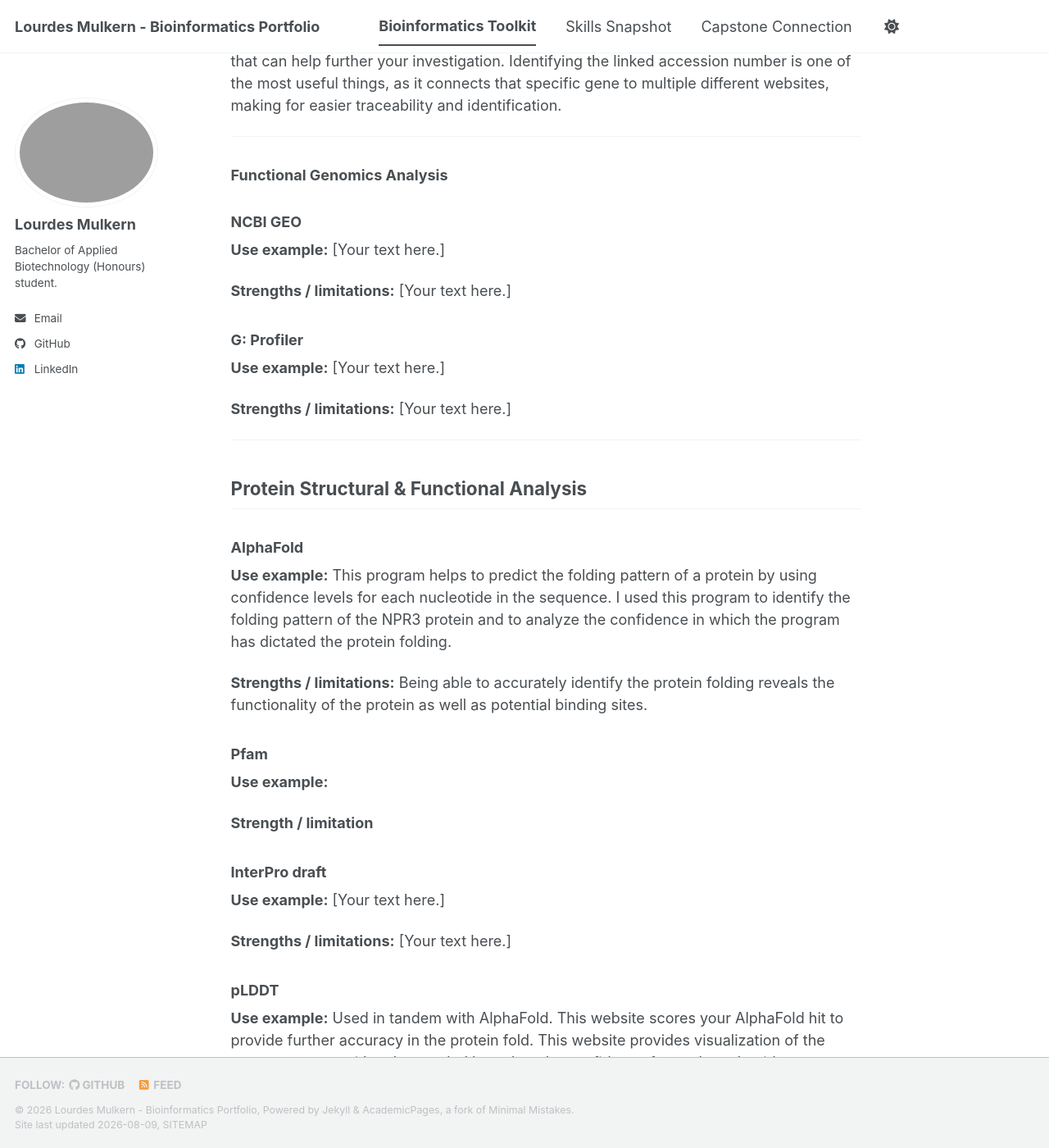
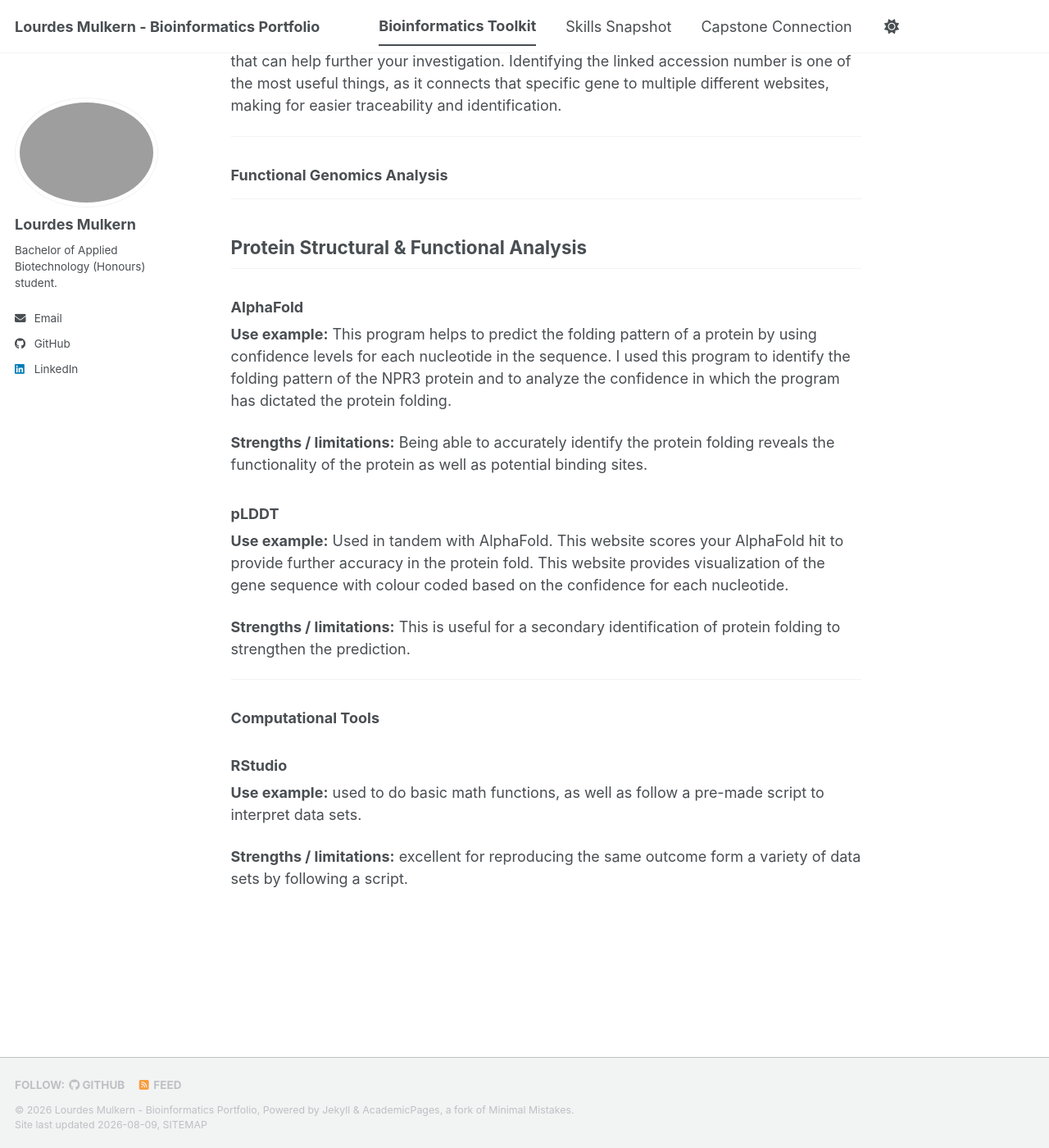
Before and after one commit to Lourdes-Mulkern/biot74000-portfolio, a Jekyll site: the page built from _pages/toolkit.md, in a window 1280 px wide and 1400 px high, scrolled down 1415 px. Shown: the whole window at 82% size. Built offline with Jekyll 4.4.1, drawn with Linux system fonts in a browser that asks for light colours; a script bundle is joined from its source files by our own code; library files that are not in the unit come from our copies; some of the changed text lies outside the part shown.

Commit message:
Update toolkit.md

```diff
--- a/_pages/toolkit.md
+++ b/_pages/toolkit.md
@@ -74,18 +74,6 @@ organized by what they are used for._
 
 ### Functional Genomics Analysis
 
-### NCBI GEO
-
-**Use example:** [Your text here.]
-
-**Strengths / limitations:** [Your text here.]
-
-### G: Profiler
-
-**Use example:** [Your text here.]
-
-**Strengths / limitations:** [Your text here.]
-
 ---
 
 ## Protein Structural & Functional Analysis
@@ -96,17 +84,7 @@ organized by what they are used for._
 
 **Strengths / limitations:** Being able to accurately identify the protein folding reveals the functionality of the protein as well as potential binding sites.
 
-### Pfam
 
-**Use example:**
-
-**Strength / limitation**
-
-### InterPro draft
-
-**Use example:** [Your text here.]
-
-**Strengths / limitations:** [Your text here.]
 
 ### pLDDT
 
@@ -120,9 +98,9 @@ organized by what they are used for._
 
 ### RStudio
 
-**Use example:** [Your text here.]
+**Use example:** used to do basic math functions, as well as follow a pre-made script to interpret data sets.
 
-**Strengths / limitations:** [Your text here.]
+**Strengths / limitations:** excellent for reproducing the same outcome form a variety of data sets by following a script.
 
 <!--
   Add more categories and entries by copying the pattern above.
```
